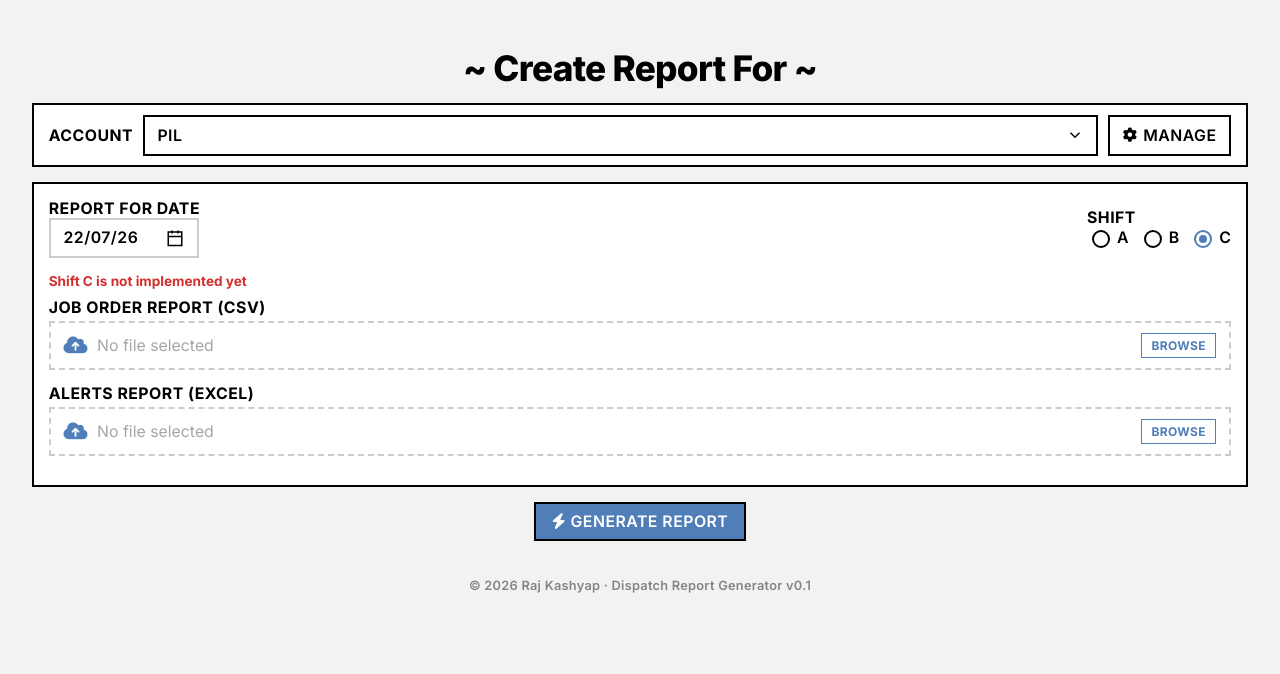
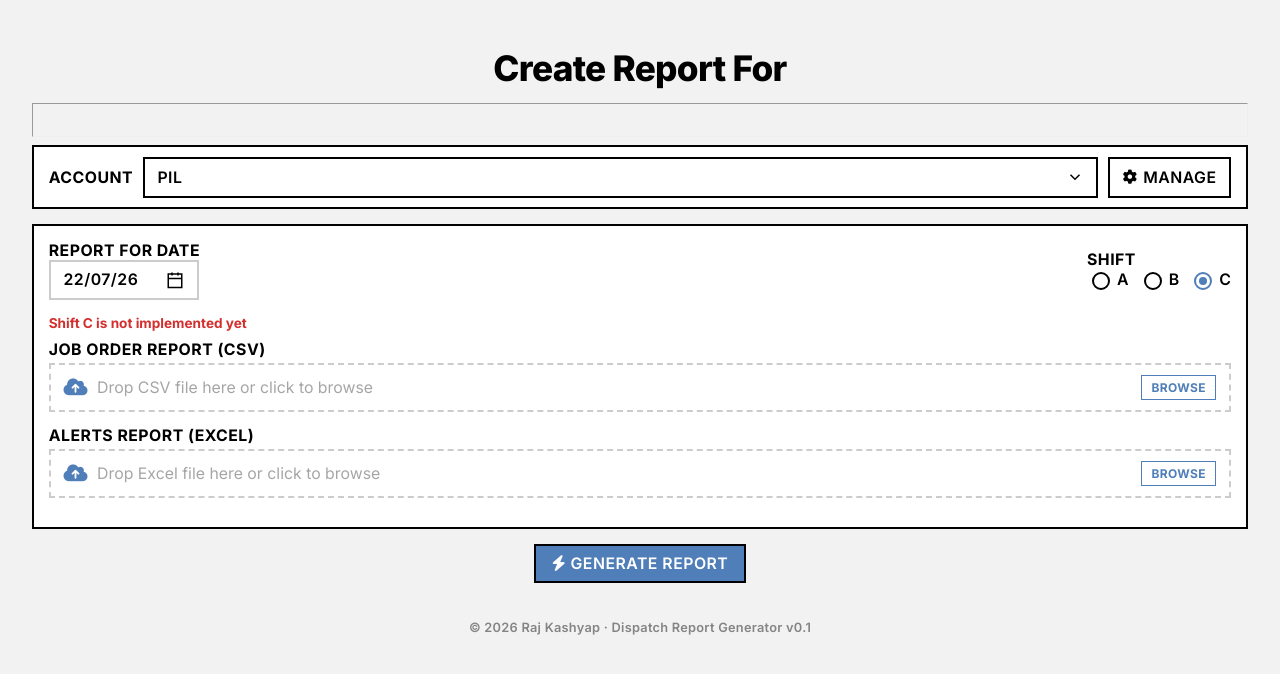
Before and after one commit to Raj-Kashyap001/dispatch-report, a React (Vite) app: page / in a window 1280 px wide. Shown: the top 674 px of the page. Built offline with nearby package versions, Linux system fonts and the light colour scheme.

Commit message:
feat: file picker supports drag-and-drop with visual feedback

```diff
--- a/src/App.tsx
+++ b/src/App.tsx
@@ -118,7 +118,8 @@ const App = () => {
 
   return (
     <div className="App">
-      <h1>~ Create Report For ~</h1>
+      <h1> Create Report For </h1>
+      <hr style={{ paddingBottom: 32 }} />
 
       <AccountSelector
         selectedAccount={selectedAccount}
--- a/src/components/InputCard.tsx
+++ b/src/components/InputCard.tsx
@@ -1,4 +1,4 @@
-import { useState, type RefObject } from "react";
+import { useState, useCallback, type RefObject } from "react";
 import CustomDatePicker from "./CustomDatePicker";
 import { extractDateFromFilename } from "../utils/date";
 
@@ -21,6 +21,8 @@ const InputCard = ({
 }: InputCardProps) => {
   const [csvName, setCsvName] = useState("");
   const [excelName, setExcelName] = useState("");
+  const [csvDrag, setCsvDrag] = useState(false);
+  const [excelDrag, setExcelDrag] = useState(false);
 
   const handleFileChange = (
     e: React.ChangeEvent<HTMLInputElement>,
@@ -31,6 +33,35 @@ const InputCard = ({
     setName(file.name);
     const extracted = extractDateFromFilename(file.name);
     if (extracted) onDateChange(extracted);
+  };
+
+  const handleDrop = useCallback(
+    (
+      e: React.DragEvent,
+      ref: RefObject<HTMLInputElement | null>,
+      setName: (name: string) => void,
+      accept: string
+    ) => {
+      e.preventDefault();
+      const file = e.dataTransfer.files[0];
+      if (!file) return;
+      const ext = file.name.split(".").pop()?.toLowerCase();
+      if (accept.split(",").some((a) => a.trim().replace(".", "") === ext)) {
+        setName(file.name);
+        const extracted = extractDateFromFilename(file.name);
+        if (extracted) onDateChange(extracted);
+        if (ref.current) {
+          const dt = new DataTransfer();
+          dt.items.add(file);
+          ref.current.files = dt.files;
+        }
+      }
+    },
+    [onDateChange]
+  );
+
+  const onDragOver = (e: React.DragEvent) => {
+    e.preventDefault();
   };
 
   return (
@@ -66,14 +97,19 @@ const InputCard = ({
       <div className="field-group">
         <label>Job Order Report (CSV)</label>
         <div
-          className="file-picker"
+          className={`file-picker${csvDrag ? " drag-over" : ""}`}
           onClick={() => csvRef.current?.click()}
+          onDragOver={onDragOver}
+          onDragEnter={() => setCsvDrag(true)}
+          onDragLeave={() => setCsvDrag(false)}
+          onDrop={(e) => {
+            setCsvDrag(false);
+            handleDrop(e, csvRef, setCsvName, ".csv");
+          }}
         >
           <i className="fa-solid fa-cloud-arrow-up file-picker-icon" />
-          <span
-            className={`file-picker-name ${!csvName ? "empty" : ""}`}
-          >
-            {csvName || "No file selected"}
+          <span className={`file-picker-name ${!csvName ? "empty" : ""}`}>
+            {csvName || "Drop CSV file here or click to browse"}
           </span>
           <span className="file-picker-browse">Browse</span>
           <input
@@ -89,14 +125,19 @@ const InputCard = ({
       <div className="field-group">
         <label>Alerts Report (Excel)</label>
         <div
-          className="file-picker"
+          className={`file-picker${excelDrag ? " drag-over" : ""}`}
           onClick={() => excelRef.current?.click()}
+          onDragOver={onDragOver}
+          onDragEnter={() => setExcelDrag(true)}
+          onDragLeave={() => setExcelDrag(false)}
+          onDrop={(e) => {
+            setExcelDrag(false);
+            handleDrop(e, excelRef, setExcelName, ".xlsx,.xls");
+          }}
         >
           <i className="fa-solid fa-cloud-arrow-up file-picker-icon" />
-          <span
-            className={`file-picker-name ${!excelName ? "empty" : ""}`}
-          >
-            {excelName || "No file selected"}
+          <span className={`file-picker-name ${!excelName ? "empty" : ""}`}>
+            {excelName || "Drop Excel file here or click to browse"}
           </span>
           <span className="file-picker-browse">Browse</span>
           <input
--- a/src/index.css
+++ b/src/index.css
@@ -98,11 +98,13 @@ label {
   border: 2px dashed #ccc;
   background: var(--white);
   cursor: pointer;
-  transition: border-color 0.15s;
+  transition: border-color 0.15s, background 0.15s;
 }
 
-.file-picker:hover {
+.file-picker:hover,
+.file-picker.drag-over {
   border-color: var(--blue);
+  background: #f0f7ff;
 }
 
 .file-picker-icon {
```
